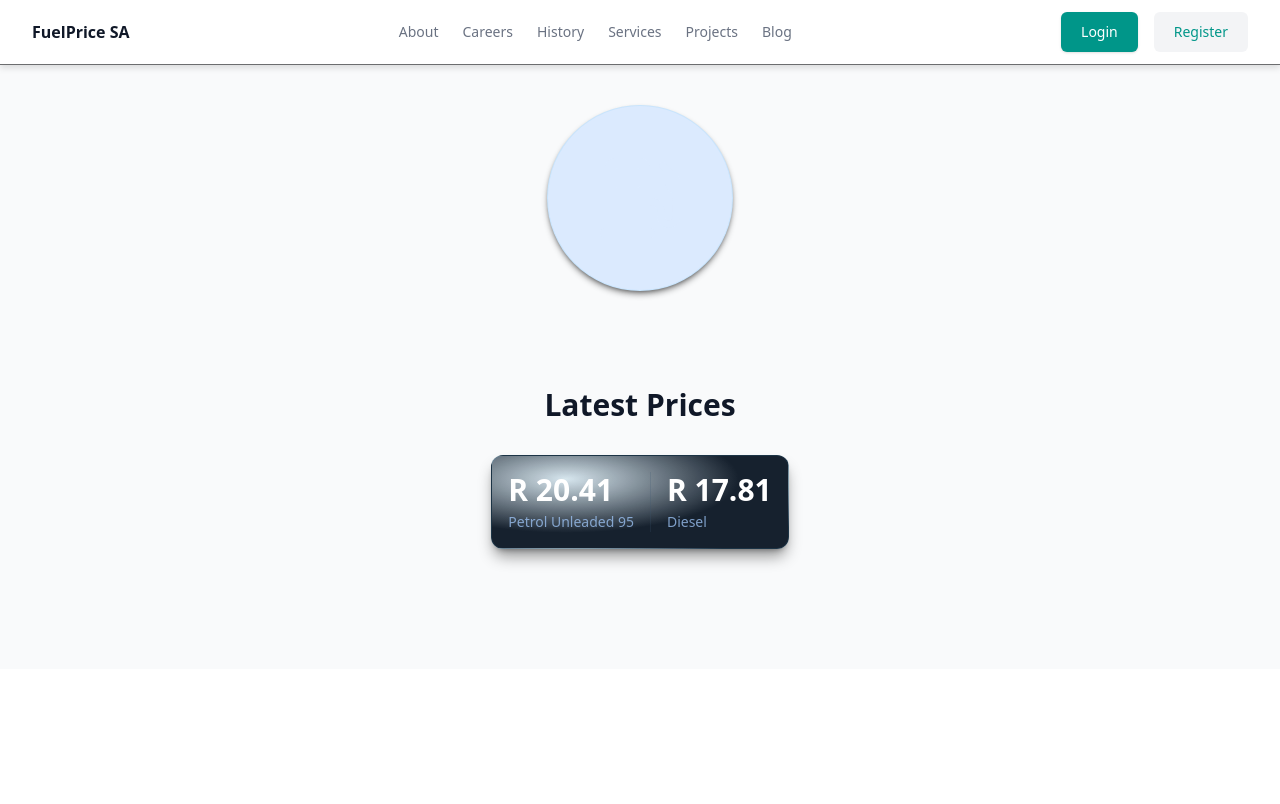
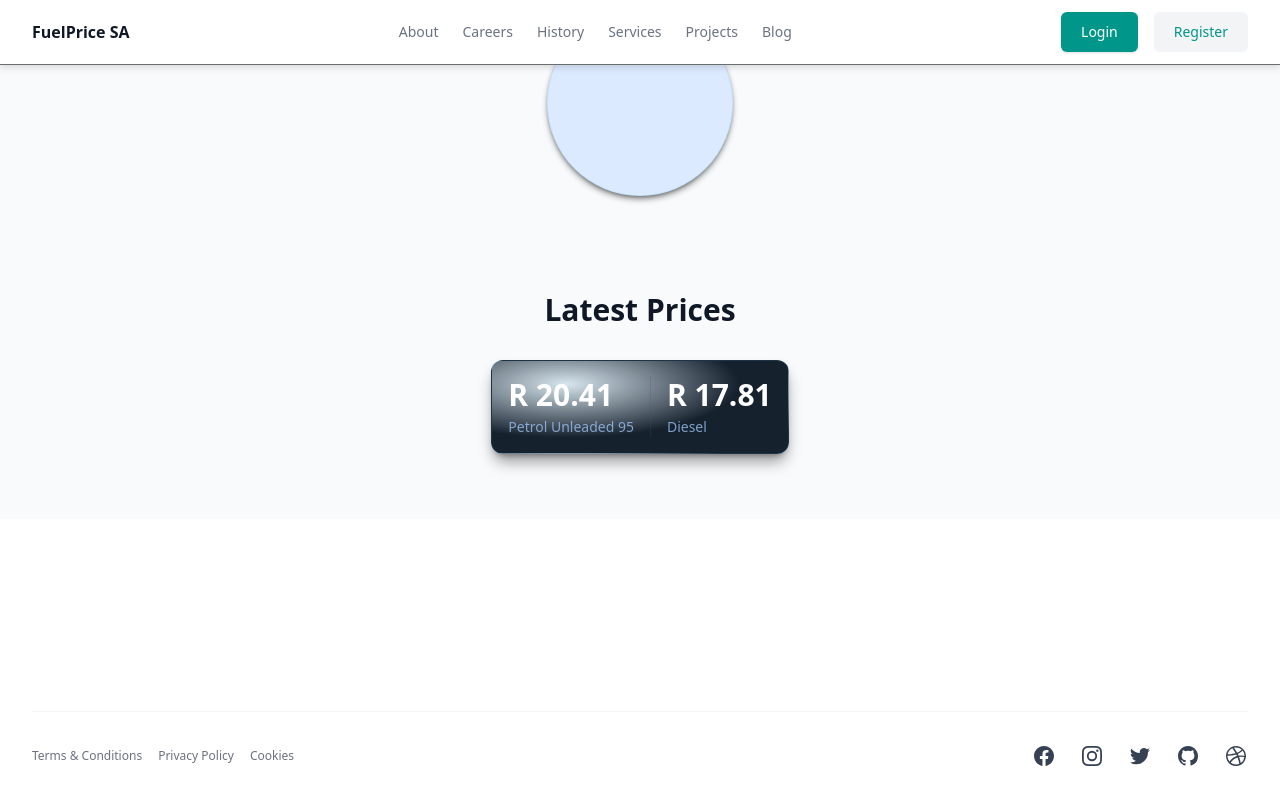
Before and after one commit to Jody328/fuelprice-sa, a React (Vite) app: page / in a window 1280 px wide. Shown: the top 804 px of the page. Built offline with nearby package versions, Linux system fonts and the light colour scheme.

Commit message:
fix padding

```diff
--- a/src/components/Footer.tsx
+++ b/src/components/Footer.tsx
@@ -1,7 +1,7 @@
 export const Footer = () => {
   return (
     <footer className="flex-[0.2] bg-white dark:bg-gray-900">
-      <div className="mx-auto max-w-screen-xl px-4 pt-16 pb-8 sm:px-6 lg:px-8 lg:pt-24">
+      <div className="mx-auto max-w-screen-xl px-4 pb-8 sm:px-6 lg:px-8 lg:pt-24">
         <div className="mt-16 border-t border-gray-100 pt-8 sm:flex sm:items-center sm:justify-between lg:mt-24 dark:border-gray-800">
           <ul className="flex flex-wrap justify-center gap-4 text-xs lg:justify-end">
             <li>
--- a/src/pages/Home.tsx
+++ b/src/pages/Home.tsx
@@ -3,8 +3,8 @@ import { faGasPump } from "@fortawesome/free-solid-svg-icons";
 
 export const Home = () => {
   return (
-    <section className="flex flex-1 flex-col justify-center bg-gray-50 dark:bg-gray-900">
-      <div className="flex justify-center mt-10">
+    <section className="flex flex-1 flex-col justify-center bg-gray-50 dark:bg-gray-900 overflow-y-auto">
+      <div className="flex justify-center max-[700px]:pt-20">
         <span className="rounded-full bg-blue-100 p-13 text-blue-600 dark:bg-[#4b71b126] dark:text-blue-400 shadow-md shadow-[#0000006e] border-1 border-[#4cb9f01f]">
           <FontAwesomeIcon
             icon={faGasPump}
```
